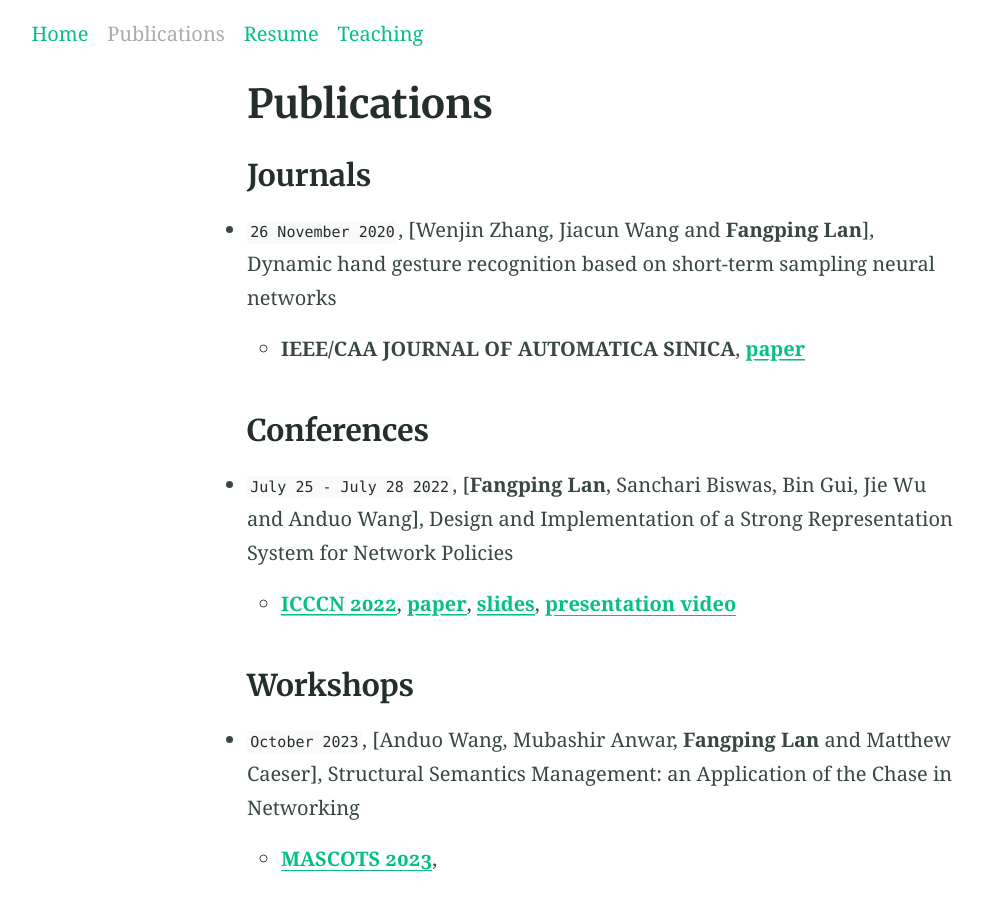
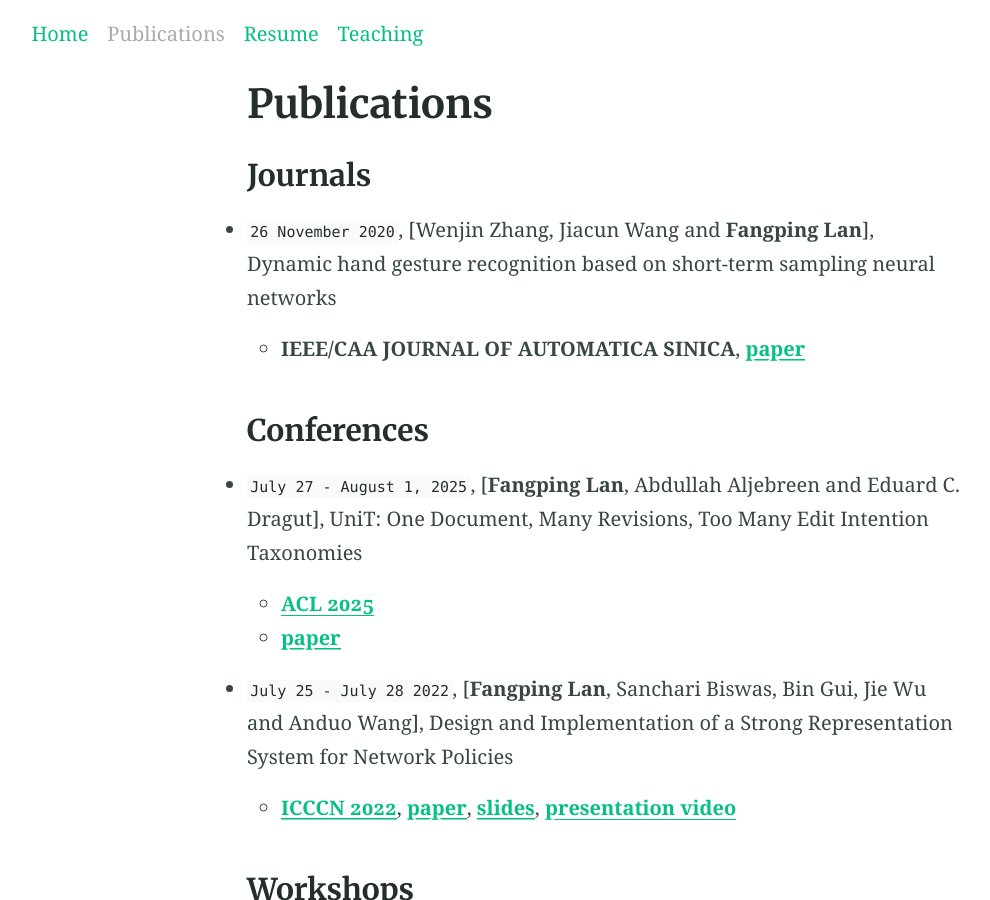
Before and after one commit to lanfangping/lanfangping.github.io, a Jekyll site: the page built from publications.md, in a window 1280 px wide and 900 px high. Shown: the whole window, without its empty margins (36-1026 px from the left). Built offline with Jekyll 4.4.1, drawn with Linux system fonts in a browser that asks for light colours.

Commit message:
UniT Paper

```diff
--- a/publications.md
+++ b/publications.md
@@ -15,13 +15,16 @@ aside: False
 
 ### Conferences
 
+- `July 27 - August 1, 2025`, [**Fangping Lan**, Abdullah Aljebreen and Eduard C. Dragut], UniT: One Document, Many Revisions, Too Many Edit Intention Taxonomies
+  - [**ACL 2025**](https://2025.aclweb.org/)
+  - [**paper**]()
+
 - `July 25 - July 28 2022`, [**Fangping Lan**, Sanchari Biswas, Bin Gui, Jie Wu and Anduo Wang], Design and Implementation of a Strong Representation System for Network Policies
 
   - [**ICCCN 2022**](http://www.icccn.org/),
   [**paper**](https://ieeexplore.ieee.org/document/9868871),
   [**slides**](/docs/icccn2022/icccn2022-v2-7.pdf),
   [**presentation video**](https://www.youtube.com/watch?v=5BwFTQoFETA)
-
 
 
 ### Workshops
```
Also changed, not shown: index.md (+1 -1 lines).
